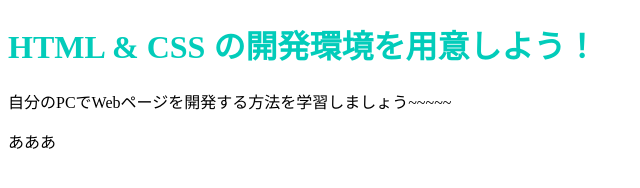
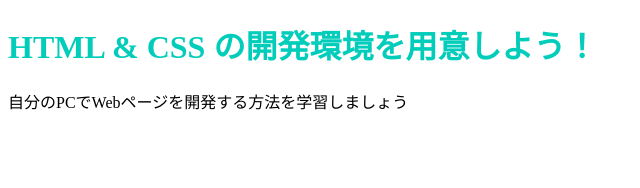
Before and after one commit to culper856/culper856.github.io, a plain HTML site: page index.html in a window 1280 px wide. Shown: the full height of the page, 0-640 px from the left. Drawn offline with Linux system fonts and the light colour scheme.

Commit message:
Update index.html

```diff
--- a/index.html
+++ b/index.html
@@ -7,7 +7,7 @@
   </head>
   <body>
     <h1 class="title">HTML & CSS の開発環境を用意しよう！</h1>
-    <p>自分のPCでWebページを開発する方法を学習しましょう~~~~~</p>
-    <p>あああ</p>
+    <p>自分のPCでWebページを開発する方法を学習しましょう</p>
+
   </body>
 </html>
```
